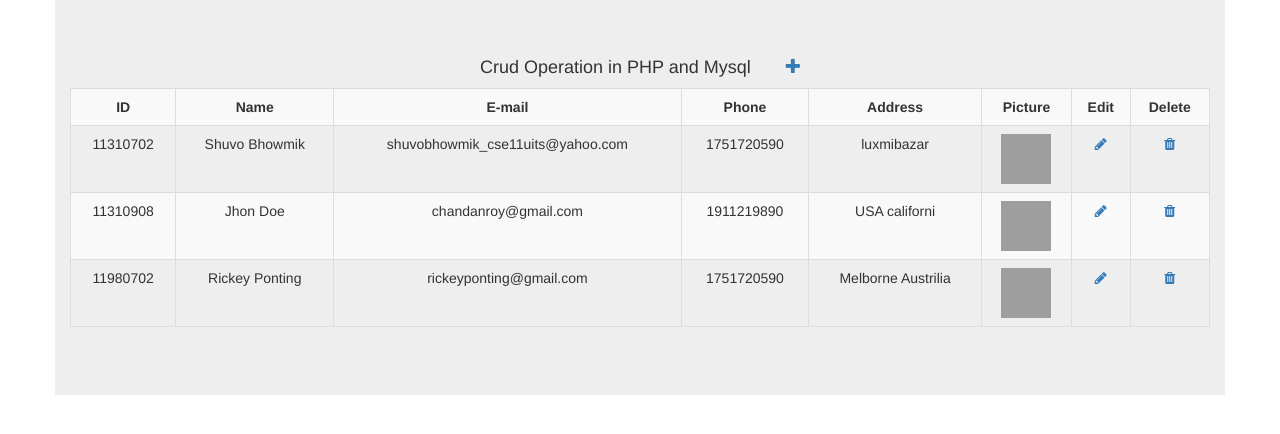
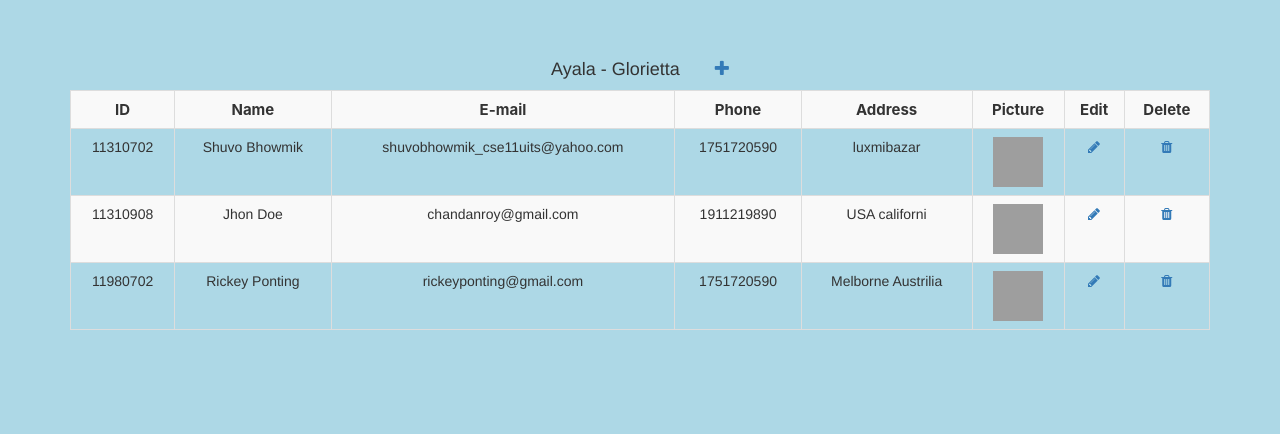
Before and after one commit to BermudezJimmel/Glorietta_Christmas_Event_2021, a PHP site: page / in a window 1280 px wide. Shown: the top 434 px of the page. Run offline with PHP 8.4, Linux system fonts and the light colour scheme; data comes from the database, SQL or seed files in the repository; grey boxes are pictures that could not be loaded.

Commit message:
fix the design of admin page

```diff
--- a/index.php
+++ b/index.php
@@ -6,32 +6,34 @@ include('db.php');
 <!DOCTYPE html>
 <html>
 <head>
-	<title>Student Crud Operation</title>
+	<title>Glorietta Project</title>
 	<meta charset="utf-8">
     <meta name="viewport" content="width=device-width, initial-scale=1">
     <link rel="stylesheet" href="https://maxcdn.bootstrapcdn.com/bootstrap/3.4.1/css/bootstrap.min.css">
     <link rel="stylesheet" href="https://cdnjs.cloudflare.com/ajax/libs/font-awesome/4.7.0/css/font-awesome.min.css">
     <script src="https://ajax.googleapis.com/ajax/libs/jquery/3.5.1/jquery.min.js"></script>
     <script src="https://maxcdn.bootstrapcdn.com/bootstrap/3.4.1/js/bootstrap.min.js"></script>
+	<link rel="stylesheet" href="style.css">
+
 </head>
 <body>
-	<div class="container jumbotron">
+	<div class="container">
 		<h4 class="text-center">
-		   Crud Operation in PHP and Mysql
+		   Ayala - Glorietta
 		   <span style="margin-left: 30px;">
 		   	     <a href="#"><i class="fa fa-plus" data-toggle="modal" data-target="#myModal"></i></a>
 		   </span>
 		</h4>
 		<table class="table table-bordered table-striped table-hover">
 			<tr>
-				<th class="text-center">ID</th>
-				<th class="text-center">Name</th>
-				<th class="text-center">E-mail</th>
-				<th class="text-center">Phone</th>
-				<th class="text-center">Address</th>
-				<th class="text-center">Picture</th>
-				<th class="text-center">Edit</th>
-				<th class="text-center">Delete</th>
+				<th class="text-head">ID</th>
+				<th class="text-head">Name</th>
+				<th class="text-head">E-mail</th>
+				<th class="text-head">Phone</th>
+				<th class="text-head">Address</th>
+				<th class="text-head">Picture</th>
+				<th class="text-head">Edit</th>
+				<th class="text-head">Delete</th>
 			</tr>
 
 			<?php
--- /dev/null
+++ b/style.css
@@ -0,0 +1,14 @@
+body {
+    background-color: lightblue;
+    padding-top: 50px;
+}
+
+table {
+    overflow-x: auto;
+}
+
+table .text-head{
+    font-family: -apple-system, BlinkMacSystemFont, 'Segoe UI', Roboto, Oxygen, Ubuntu, Cantarell, 'Open Sans', 'Helvetica Neue', sans-serif;
+    font-size: 15px;
+    text-align: center;
+}
```
